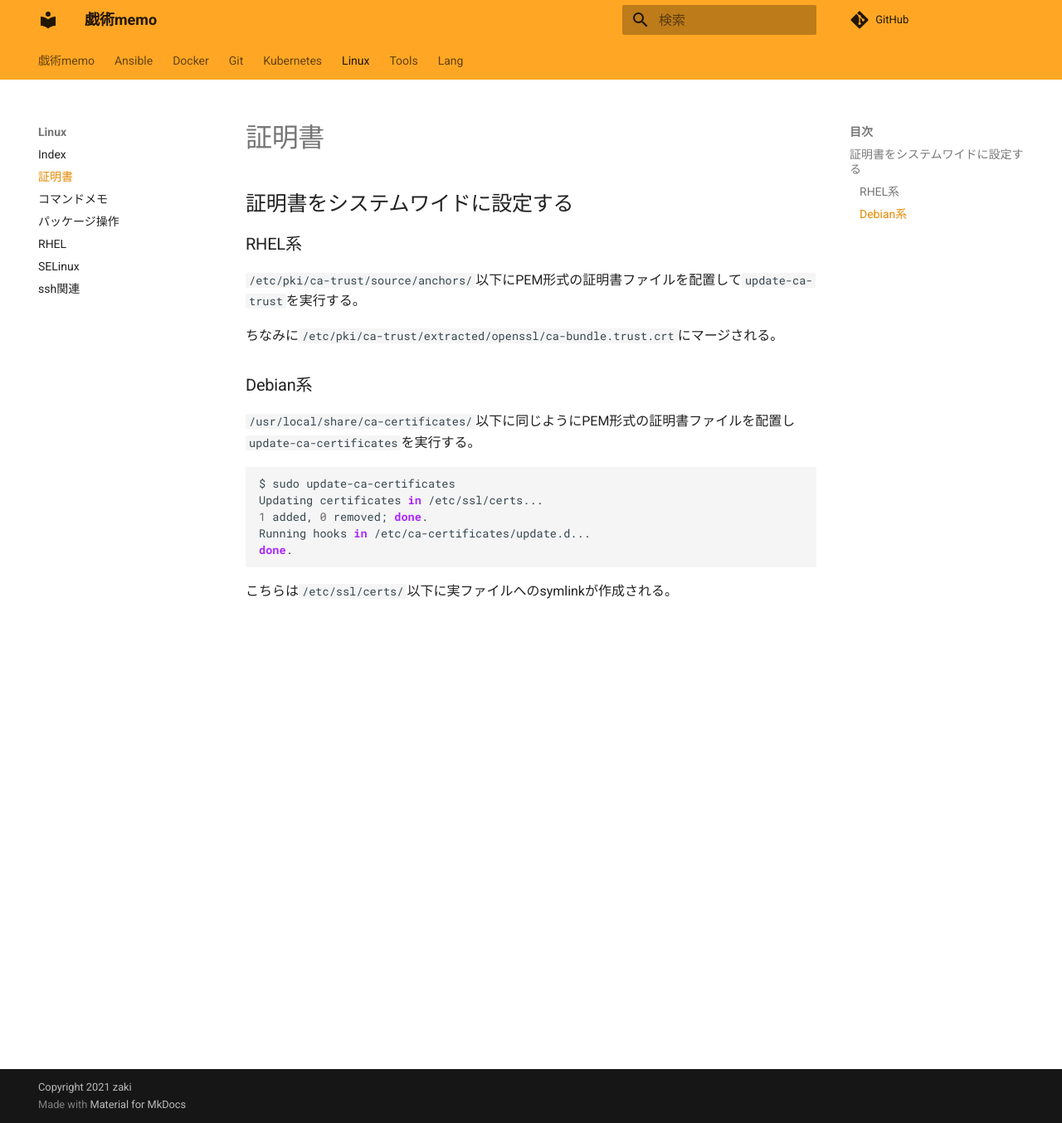
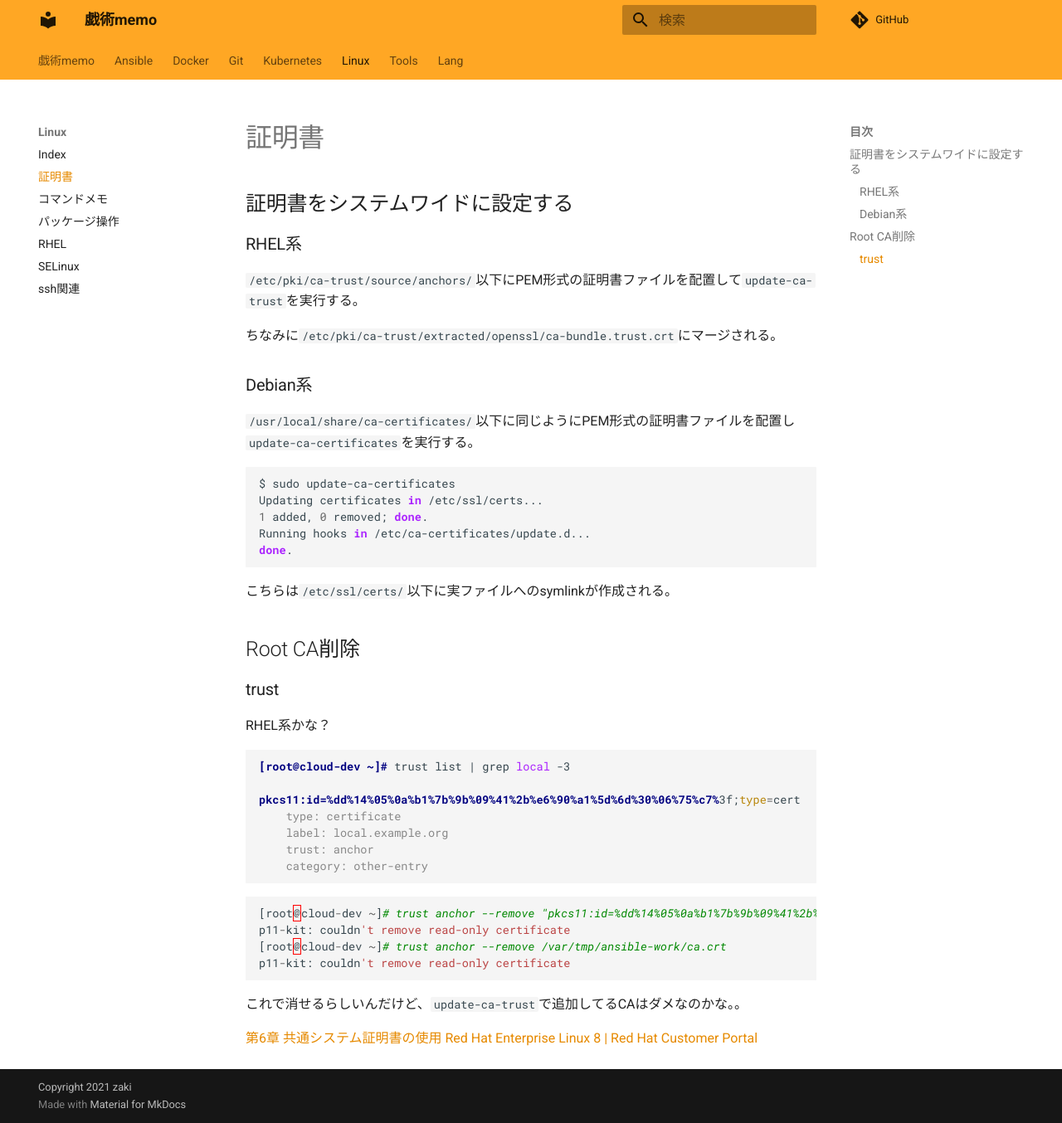
Before and after one commit to zaki-lknr/docs, an MkDocs documentation site: the page built from docs/Linux/cert.md, in a window 1280 px wide and 1354 px high. Shown: the whole window at 83% size. Built offline with MkDocs 1.6.1 and Material for MkDocs 9.7.7, drawn with Linux system fonts in a browser that asks for light colours; comment, search, counter and statistics services are not loaded.

Commit message:
add: linux/cert: trustコマンドで削除

````diff
--- a/docs/Linux/cert.md
+++ b/docs/Linux/cert.md
@@ -21,3 +21,31 @@ done.
 ```
 
 こちらは`/etc/ssl/certs/`以下に実ファイルへのsymlinkが作成される。
+
+## Root CA削除
+
+### trust
+
+RHEL系かな？
+
+```console
+[root@cloud-dev ~]# trust list | grep local -3
+
+pkcs11:id=%dd%14%05%0a%b1%7b%9b%09%41%2b%e6%90%a1%5d%6d%30%06%75%c7%3f;type=cert
+    type: certificate
+    label: local.example.org
+    trust: anchor
+    category: other-entry
+
+```
+
+```
+[root@cloud-dev ~]# trust anchor --remove "pkcs11:id=%dd%14%05%0a%b1%7b%9b%09%41%2b%e6%90%a1%5d%6d%30%06%75%c7%3f;type=cert"
+p11-kit: couldn't remove read-only certificate
+[root@cloud-dev ~]# trust anchor --remove /var/tmp/ansible-work/ca.crt
+p11-kit: couldn't remove read-only certificate
+```
+
+これで消せるらしいんだけど、`update-ca-trust`で追加してるCAはダメなのかな。。
+
+[第6章 共通システム証明書の使用 Red Hat Enterprise Linux 8 | Red Hat Customer Portal](https://access.redhat.com/documentation/ja-jp/red_hat_enterprise_linux/8/html/security_hardening/using-shared-system-certificates_security-hardening)
````
